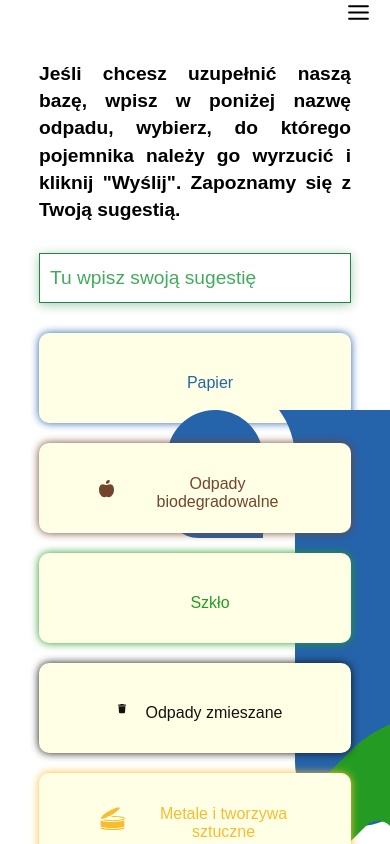
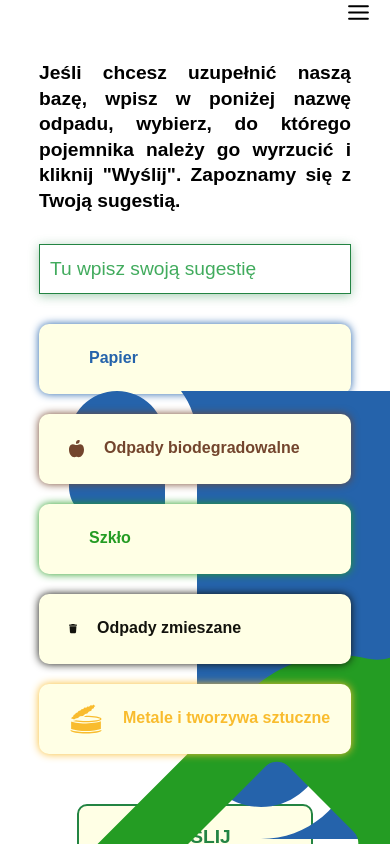
Before and after one commit to pizgo/waste_segregation_app, a React (Create React App) app: page /AddTrash in a window 390 px wide. Shown: the top 844 px of the page. Built offline with nearby package versions, Linux system fonts and the light colour scheme.

Commit message:
AddTrash mobile in progress

```diff
--- a/src/css/_AddTrash.scss
+++ b/src/css/_AddTrash.scss
@@ -116,17 +116,22 @@
       }
     }
 
-
     &-text {
-      text-align: center;
-      margin-top: 10px;
+      text-align: left;
       font-size: 1rem;
+      font-weight: bold;
 
       @include tablet {
         font-size: 1.3rem;
+        font-weight: normal;
+        margin-top: 10px;
+        text-align: center;
       }
       @include desktop {
         font-size: 1.3rem;
+        font-weight: normal;
+        margin-top: 10px;
+        text-align: center;
       }
     }
   }
@@ -182,20 +187,26 @@
   display: flex;
   flex-direction: row;
   align-items: center;
-  justify-content: center;
-  padding: 0 50px;
+  justify-content: flex-start;
+  padding: 0 20px;
   cursor: pointer;
+  margin: auto;
+  width: auto;
 
   @include tablet {
     flex-direction: column;
+    justify-content: center;
+    padding: 0 50px;
   }
 
   @include desktop {
     flex-direction: column;
+    justify-content: center;
+    padding: 0 50px;
   }
 
   &:first-of-type {
-    @include createBoxForAddingTrash(80vw, 90px, 10px, $background, 10px);
+    @include createBoxForAddingTrash(80vw, 70px, 10px, $background, 10px);
     position: relative;
     box-shadow: 0 0 8px $paper;
     color: $paper;
@@ -211,7 +222,7 @@
     }
   }
   &:nth-of-type(2) {
-    @include createBoxForAddingTrash(80vw, 90px, 10px, $background, 10px);
+    @include createBoxForAddingTrash(80vw, 70px, 10px, $background, 10px);
     position: relative;
     box-shadow: 0 0 8px $bio;
     color: $bio;
@@ -225,7 +236,7 @@
     }
   }
   &:nth-of-type(3) {
-    @include createBoxForAddingTrash(80vw, 90px, 10px, $background, 10px);
+    @include createBoxForAddingTrash(80vw, 70px, 10px, $background, 10px);
     position: relative;
     box-shadow: 0 0 8px $glass;
     color: $glass;
@@ -239,7 +250,7 @@
     }
   }
   &:nth-of-type(4) {
-    @include createBoxForAddingTrash(80vw, 90px, 10px, $background, 10px);
+    @include createBoxForAddingTrash(80vw, 70px, 10px, $background, 10px);
     position: relative;
     box-shadow: 0 0 8px $mixed;
     color: $mixed;
@@ -254,7 +265,7 @@
 
   }
   &:nth-of-type(5) {
-    @include createBoxForAddingTrash(80vw, 90px, 10px, $background, 10px);
+    @include createBoxForAddingTrash(80vw, 70px, 10px, $background, 10px);
     position: relative;
     box-shadow: 0 0 8px $pet;
     color: $pet;
--- a/src/css/index.scss
+++ b/src/css/index.scss
@@ -23,7 +23,7 @@ body {
   font-family: $text;
   font-size: 1.2rem;
   font-weight: bold;
-  line-height: 1.7rem;
+  line-height: 1.6rem;
 
   @include tablet {
     font-size: 1.6rem;
```
